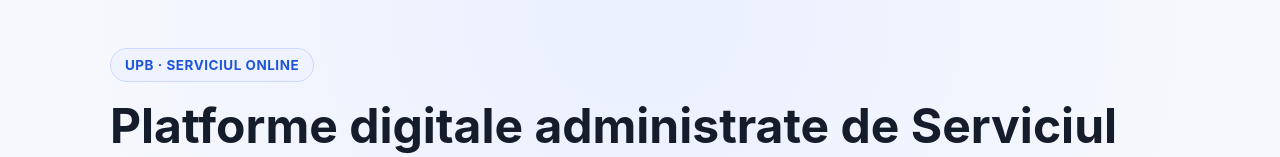
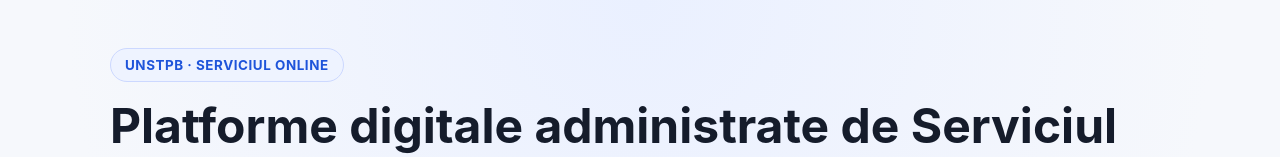
Before and after one commit to PolitehnicaBucuresti/serviciul-online, a Next.js app: page / in a window 1280 px wide. Shown: the top 157 px of the page. Built offline with nearby package versions, Linux system fonts and the light colour scheme; no server answers.

Commit message:
schimbat abreviere

```diff
--- a/app/layout.js
+++ b/app/layout.js
@@ -1,8 +1,8 @@
 import "./globals.css";
 
 export const metadata = {
-  title: "Serviciul Online | Platforme digitale UPB",
-  description: "Lista platformelor digitale administrate de biroul Serviciul Online din cadrul UPB."
+  title: "Serviciul Online | Platforme digitale UNSTPB",
+  description: "Lista platformelor digitale administrate de biroul Serviciul Online din cadrul UNSTPB."
 };
 
 export default function RootLayout({ children }) {
--- a/app/page.js
+++ b/app/page.js
@@ -52,7 +52,7 @@ export default function HomePage() {
   return (
     <main className="pagina">
       <section className="hero">
-        <p className="badge">UPB · Serviciul Online</p>
+        <p className="badge">UNSTPB · Serviciul Online</p>
         <h1>Platforme digitale administrate de Serviciul Online</h1>
         <p className="descriere">
           Pagină centralizată pentru website-urile facultăților și inițiativelor
```
